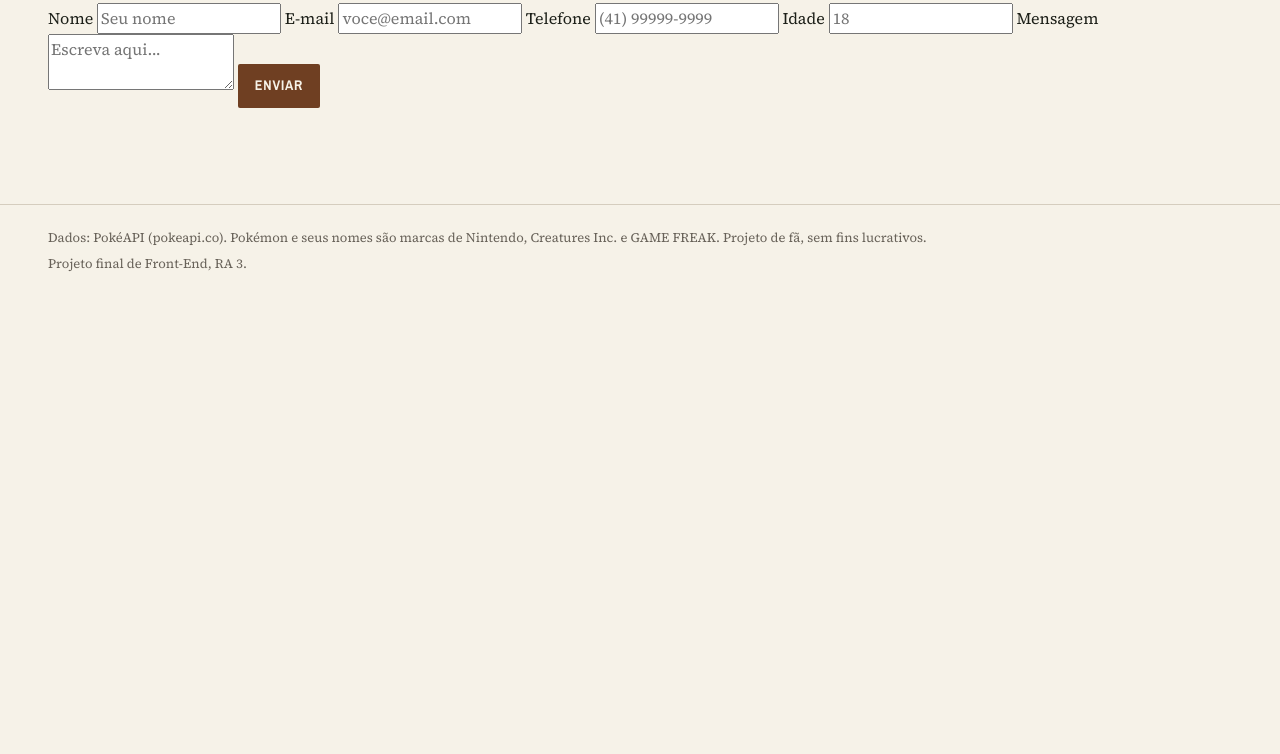
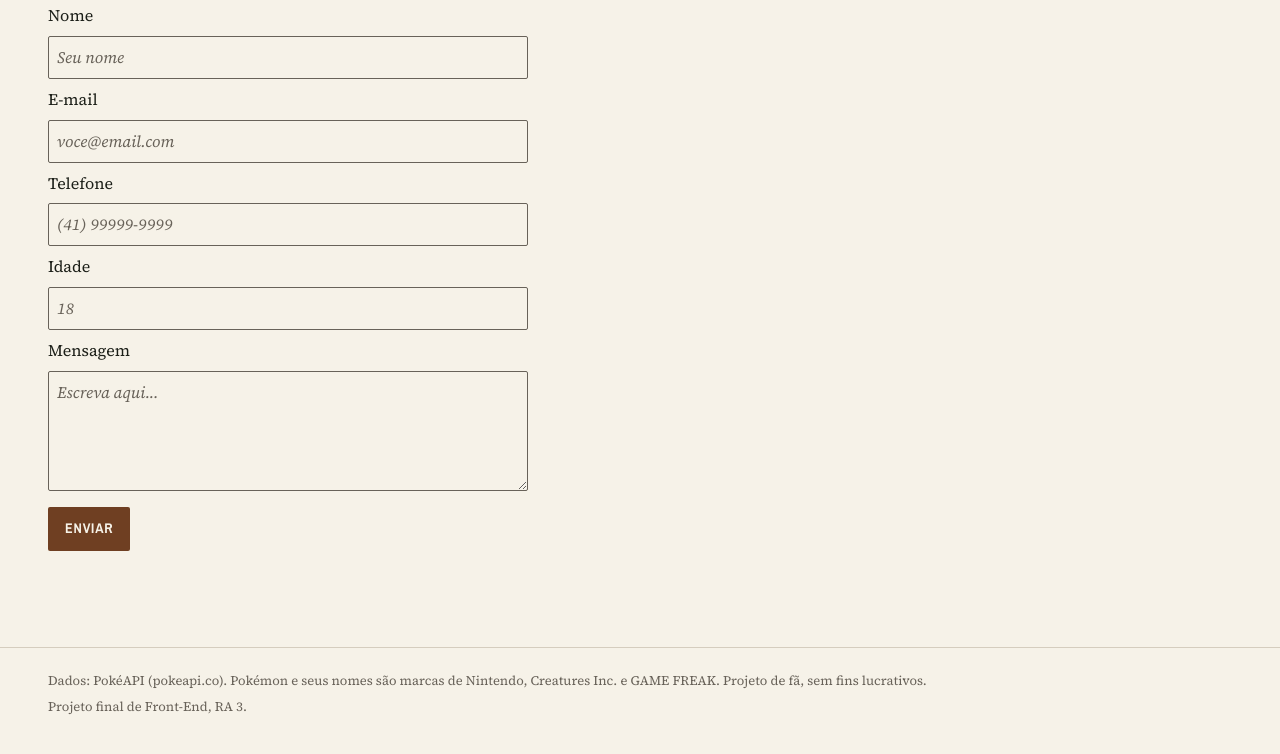
Before and after one commit to josem4rquez/Projeto-Final-Front-End, a plain HTML site: page contato.html in a window 1280 px wide. Shown: the part 190-944 px from the top of the page. Before the commit the page ends 800 px from the top, so only its background shows below. Drawn offline with nearby package versions, Linux system fonts and the light colour scheme.

Commit message:
Contato: estilos do formulário e classe .erro

```diff
--- a/css/style.css
+++ b/css/style.css
@@ -1098,6 +1098,49 @@ a:hover {
    Escreva aqui: input[type="email"], :focus, ::placeholder e a classe .erro.
    Cores de erro: var(--color-error), sempre com mensagem escrita.
    ========================================================================= */
+  .contato {
+    display: flex;
+    flex-direction: column;
+    gap: var(--space-sm);
+    max-width: 480px;
+  }
+
+  .contato input,
+  .contato textarea {
+    padding: var(--space-sm);
+    border: 1px solid var(--color-secondary);
+    border-radius: var(--radius-sm);
+    background: var(--color-surface);
+  }
+
+  .contato textarea {
+    min-height: 120px;
+    resize: vertical;
+  }
+
+  /* seletor de atributo: só o campo de e-mail */
+  input[type="email"] {
+    text-transform: lowercase;
+  }
+
+  .contato input:focus,
+  .contato textarea:focus {
+    border-color: var(--color-primary);
+  }
+
+  .contato ::placeholder {
+    color: var(--color-secondary);
+    font-style: italic;
+  }
+
+  .contato .erro {
+    border-color: var(--color-error);
+  }
+
+  .contato button {
+    align-self: flex-start;
+    margin-top: var(--space-sm);
+  }
 
 /* ===== RESPONSIVO (Pessoa 1) ============================================
    Pontos de quebra do design system: < 640px, 640–1023px e >= 1024px.
```
